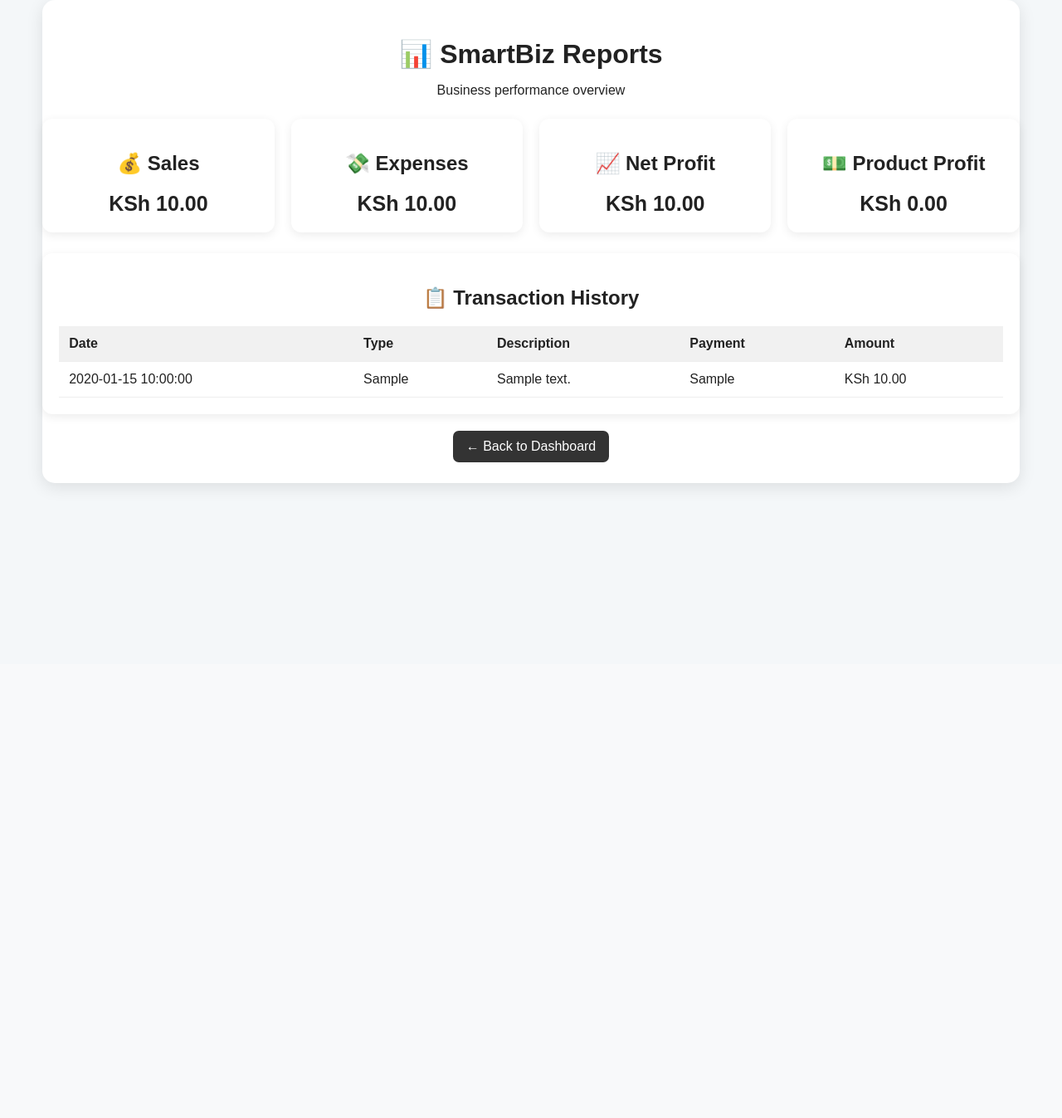
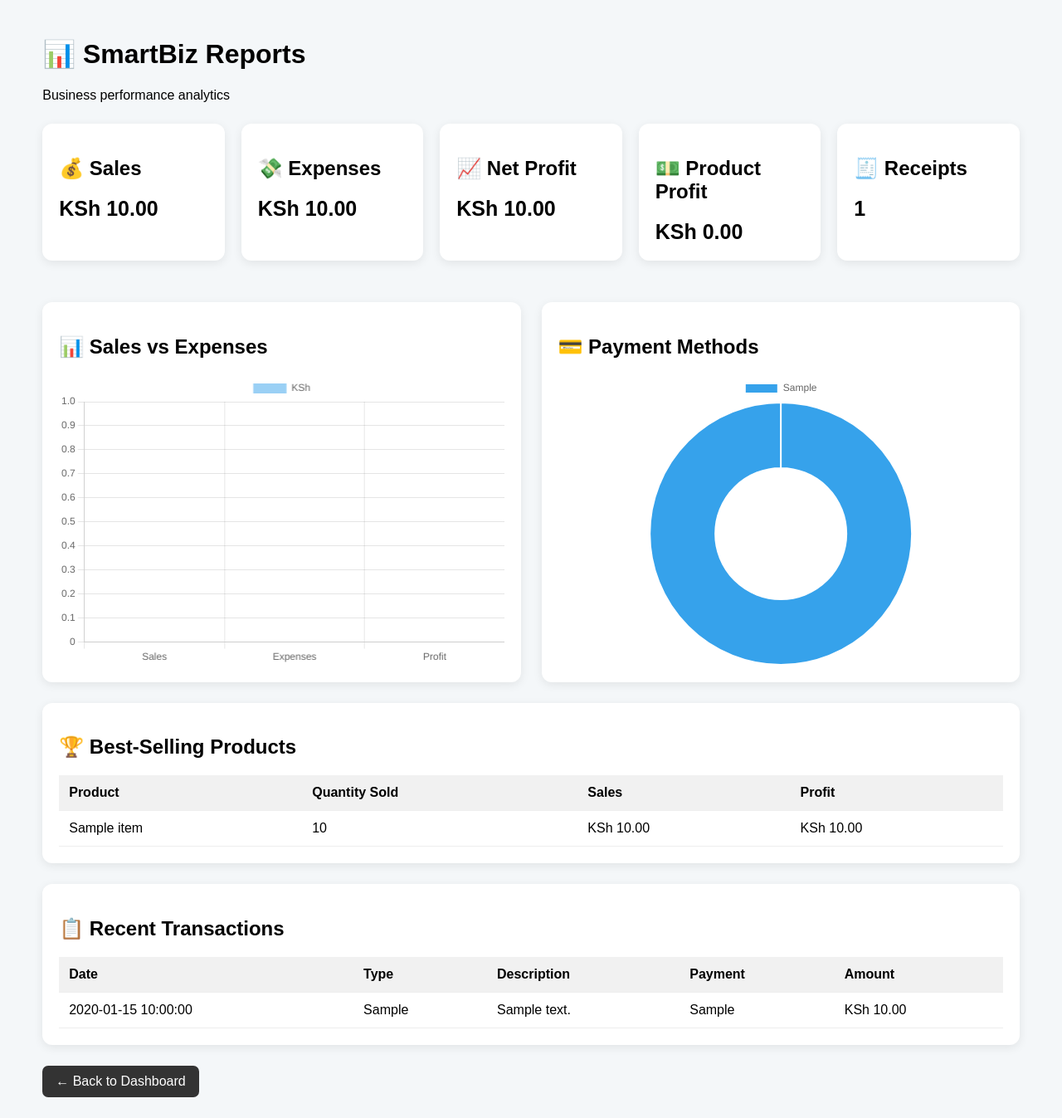
Before and after one commit to sc334ar/SmartBiz, a Python web app: template templates/reports.html in a window 1280 px wide. Shown: the whole page at 83% size. Before the commit the page ends 591 px from the top, so only its background shows below. Run offline with Jinja, Linux system fonts and the light colour scheme; the template is opened without the code that fills it: most values are stand-ins (such as "Sample title", 1, 10 or a date in 2020).

Commit message:
Enhance reports.html with charts and layout updates
Updated the reports template to include charts and improved layout.

```diff
--- a/templates/reports.html
+++ b/templates/reports.html
@@ -2,6 +2,7 @@
 <html lang="en">
 
 <head>
+
     <meta charset="UTF-8">
 
     <meta name="viewport"
@@ -9,8 +10,7 @@
 
     <title>SmartBiz Reports</title>
 
-    <link rel="stylesheet"
-          href="{{ url_for('static', filename='style.css') }}">
+    <script src="https://cdn.jsdelivr.net/npm/chart.js"></script>
 
     <style>
 
@@ -31,6 +31,7 @@
             display: grid;
             grid-template-columns:
                 repeat(auto-fit, minmax(210px, 1fr));
+
             gap: 20px;
             margin: 25px 0;
         }
@@ -40,11 +41,24 @@
             padding: 20px;
             border-radius: 12px;
             box-shadow: 0 3px 12px rgba(0,0,0,.08);
+            margin-bottom: 25px;
         }
 
         .amount {
             font-size: 25px;
             font-weight: bold;
+        }
+
+        .charts {
+            display: grid;
+            grid-template-columns:
+                repeat(auto-fit, minmax(320px, 1fr));
+
+            gap: 25px;
+        }
+
+        .chart-box {
+            height: 350px;
         }
 
         table {
@@ -69,7 +83,6 @@
 
         .back {
             display: inline-block;
-            margin-top: 20px;
             padding: 10px 16px;
             border-radius: 7px;
             background: #333;
@@ -89,13 +102,11 @@
     <h1>📊 SmartBiz Reports</h1>
 
     <p>
-        Business performance overview
+        Business performance analytics
     </p>
 
 
-    <!-- ====================== -->
-    <!-- FINANCIAL SUMMARY -->
-    <!-- ====================== -->
+    <!-- SUMMARY -->
 
     <div class="cards">
 
@@ -142,16 +153,123 @@
 
         </div>
 
+
+        <div class="card">
+
+            <h2>🧾 Receipts</h2>
+
+            <div class="amount">
+                {{ receipts_count }}
+            </div>
+
+        </div>
+
     </div>
 
 
-    <!-- ====================== -->
-    <!-- TRANSACTIONS -->
-    <!-- ====================== -->
+    <!-- CHARTS -->
+
+    <div class="charts">
+
+        <div class="card">
+
+            <h2>📊 Sales vs Expenses</h2>
+
+            <div class="chart-box">
+
+                <canvas id="financialChart"></canvas>
+
+            </div>
+
+        </div>
+
+
+        <div class="card">
+
+            <h2>💳 Payment Methods</h2>
+
+            <div class="chart-box">
+
+                <canvas id="paymentChart"></canvas>
+
+            </div>
+
+        </div>
+
+    </div>
+
+
+    <!-- TOP PRODUCTS -->
 
     <div class="card">
 
-        <h2>📋 Transaction History</h2>
+        <h2>🏆 Best-Selling Products</h2>
+
+        {% if top_products %}
+
+        <div class="table-container">
+
+            <table>
+
+                <thead>
+
+                    <tr>
+                        <th>Product</th>
+                        <th>Quantity Sold</th>
+                        <th>Sales</th>
+                        <th>Profit</th>
+                    </tr>
+
+                </thead>
+
+                <tbody>
+
+                {% for product in top_products %}
+
+                    <tr>
+
+                        <td>
+                            {{ product['item'] }}
+                        </td>
+
+                        <td>
+                            {{ product['quantity'] }}
+                        </td>
+
+                        <td>
+                            KSh
+                            {{ "%.2f"|format(product['sales']) }}
+                        </td>
+
+                        <td>
+                            KSh
+                            {{ "%.2f"|format(product['profit']) }}
+                        </td>
+
+                    </tr>
+
+                {% endfor %}
+
+                </tbody>
+
+            </table>
+
+        </div>
+
+        {% else %}
+
+        <p>No product sales yet.</p>
+
+        {% endif %}
+
+    </div>
+
+
+    <!-- TRANSACTIONS -->
+
+    <div class="card">
+
+        <h2>📋 Recent Transactions</h2>
 
         {% if transactions %}
 
@@ -213,22 +331,104 @@
 
         {% else %}
 
-        <p>No transactions recorded yet.</p>
+        <p>No transactions yet.</p>
 
         {% endif %}
 
     </div>
 
 
-    <a class="back"
-       href="{{ url_for('dashboard') }}">
-
+    <a
+        class="back"
+        href="{{ url_for('dashboard') }}"
+    >
         ← Back to Dashboard
-
     </a>
 
 </div>
 
+
+<script>
+
+const financialChart =
+    document.getElementById("financialChart");
+
+new Chart(financialChart, {
+
+    type: "bar",
+
+    data: {
+
+        labels: [
+            "Sales",
+            "Expenses",
+            "Profit"
+        ],
+
+        datasets: [{
+
+            label: "KSh",
+
+            data: [
+                {{ sales }},
+                {{ expenses }},
+                {{ profit }}
+            ]
+
+        }]
+
+    },
+
+    options: {
+
+        responsive: true,
+
+        maintainAspectRatio: false
+
+    }
+
+});
+
+
+const paymentChart =
+    document.getElementById("paymentChart");
+
+new Chart(paymentChart, {
+
+    type: "doughnut",
+
+    data: {
+
+        labels: [
+            {% for method in payment_methods %}
+                "{{ method['payment_method'] or 'Other' }}",
+            {% endfor %}
+        ],
+
+        datasets: [{
+
+            data: [
+                {% for method in payment_methods %}
+                    {{ method['total'] }},
+                {% endfor %}
+            ]
+
+        }]
+
+    },
+
+    options: {
+
+        responsive: true,
+
+        maintainAspectRatio: false
+
+    }
+
+});
+
+</script>
+
 </body>
 
-</html>
+                                    </html>
```
